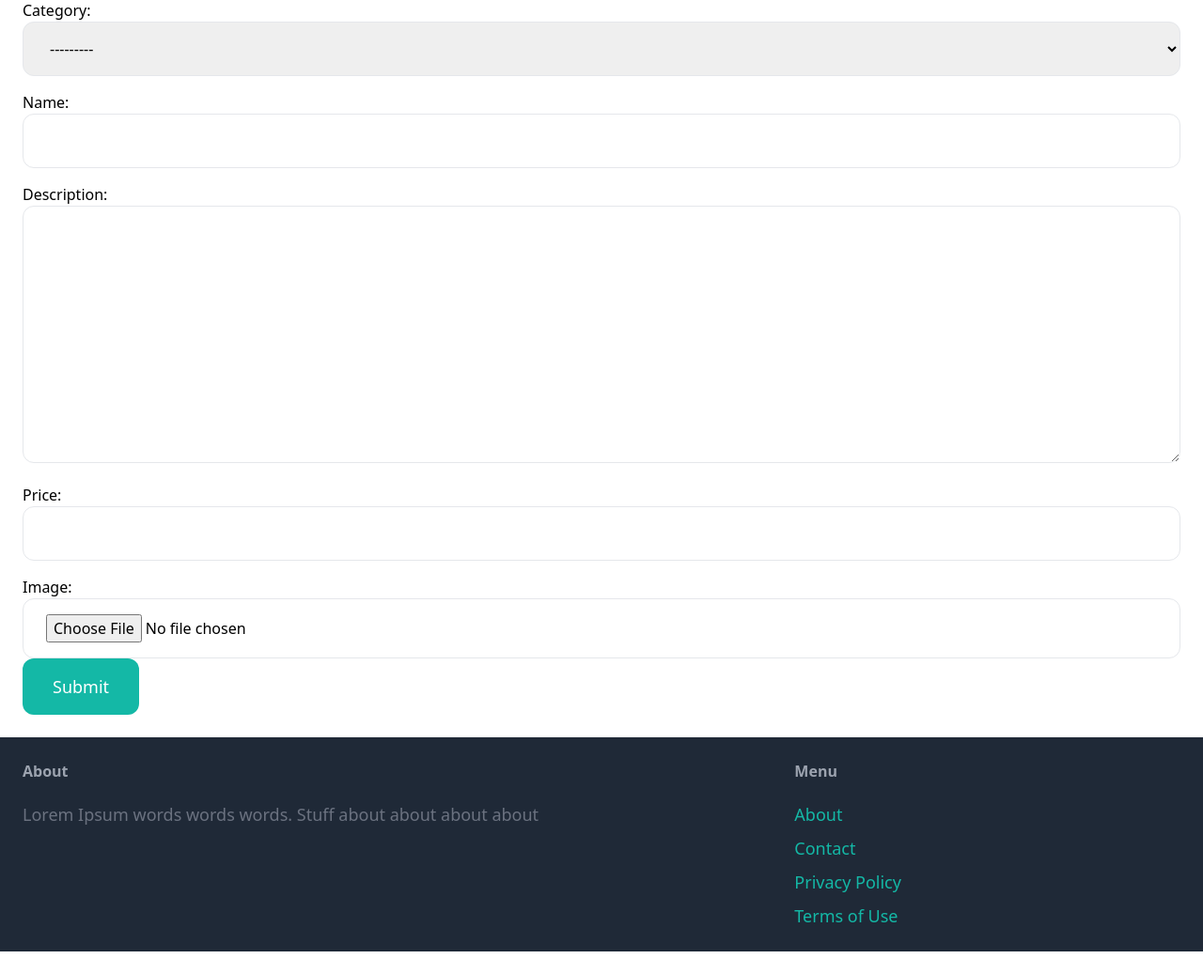
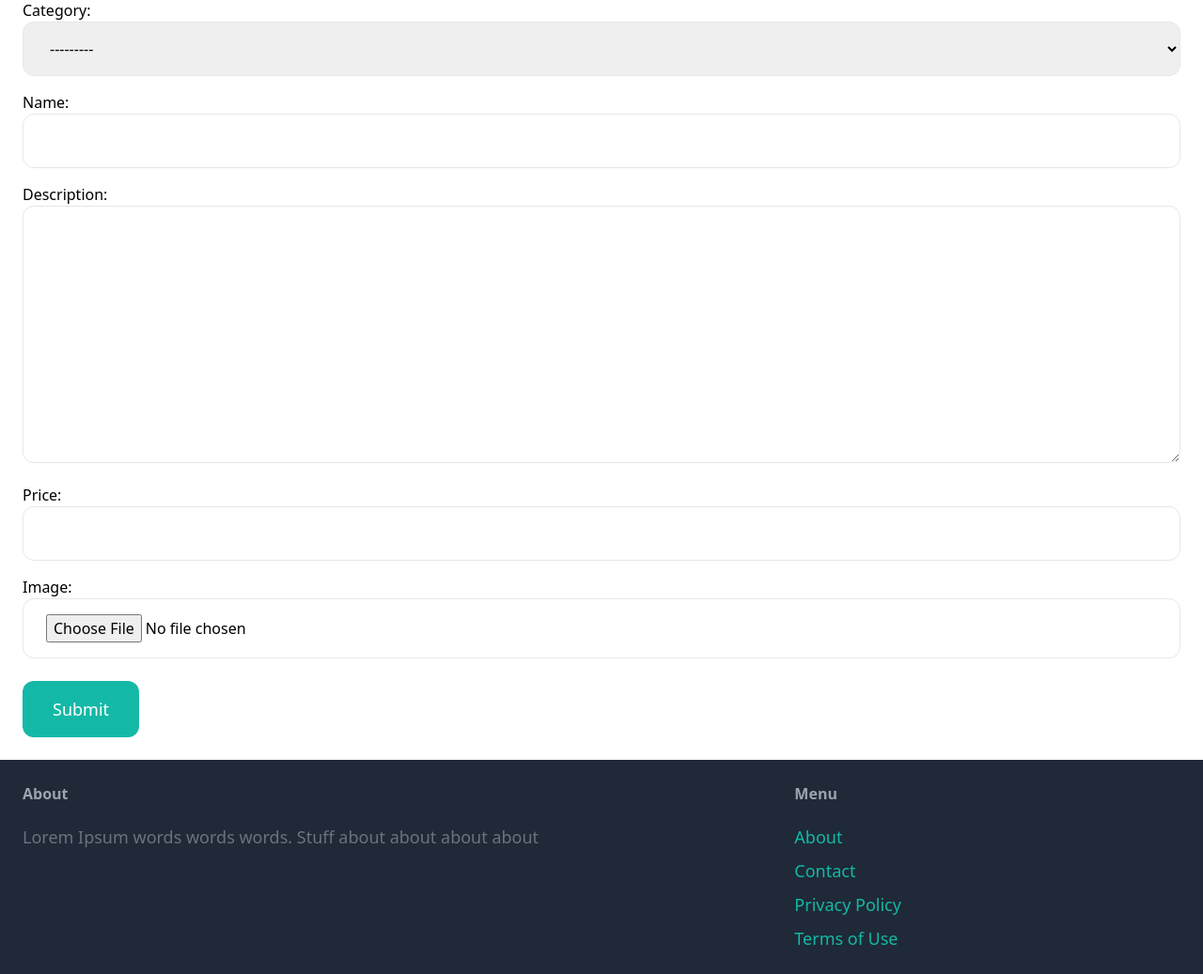
Before and after one commit to woobrendan/django_tutorial, a Django app: page /items/new/ in a window 1280 px wide. Shown: the part 150-1187 px from the top of the page at 94% size. Before the commit the page ends 1163 px from the top, so only its background shows below. Run offline with Django 4.2, Linux system fonts and the light colour scheme; the visitor is signed in with stand-in values (Sample User, id 1); data that the repository does not hold is empty; some libraries are stand-ins or nearby versions.

Commit message:
add margin top 6 to button class

```diff
--- a/puddle/item/templates/item/form.html
+++ b/puddle/item/templates/item/form.html
@@ -23,6 +23,6 @@
             </div>
         {% endif %}
 
-        <button class="py-4 px-8 text-lg bg-teal-500 hover:bg-teal-700 rounded-xl text-white">Submit</button>
+        <button class="mt-6 py-4 px-8 text-lg bg-teal-500 hover:bg-teal-700 rounded-xl text-white">Submit</button>
     </form>
 {% endblock%}
```
